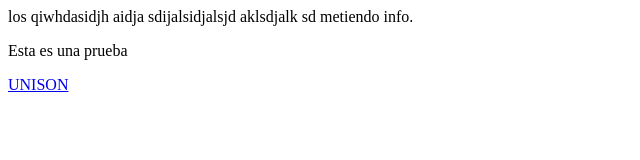
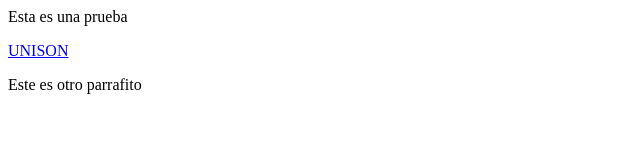
Before and after one commit to OscarRSoto/IS_Prueba, a plain HTML site: page index.html in a window 1280 px wide. Shown: the whole page, without its empty margins (0-640 px from the left). Drawn offline with Linux system fonts and the light colour scheme.

Commit message:
Corregí el archivo

```diff
--- a/index.html
+++ b/index.html
@@ -1,8 +1,8 @@
 <html>
-los qiwhdasidjh aidja sdijalsidjalsjd aklsdjalk sd
 <body>
-metiendo info.
 <p>Esta es una prueba</p>
   <a href="http://www.uson.mx" alt="">UNISON</a>
+<p>Este es otro parrafito</p>
+
 </body>
 </html>
```
